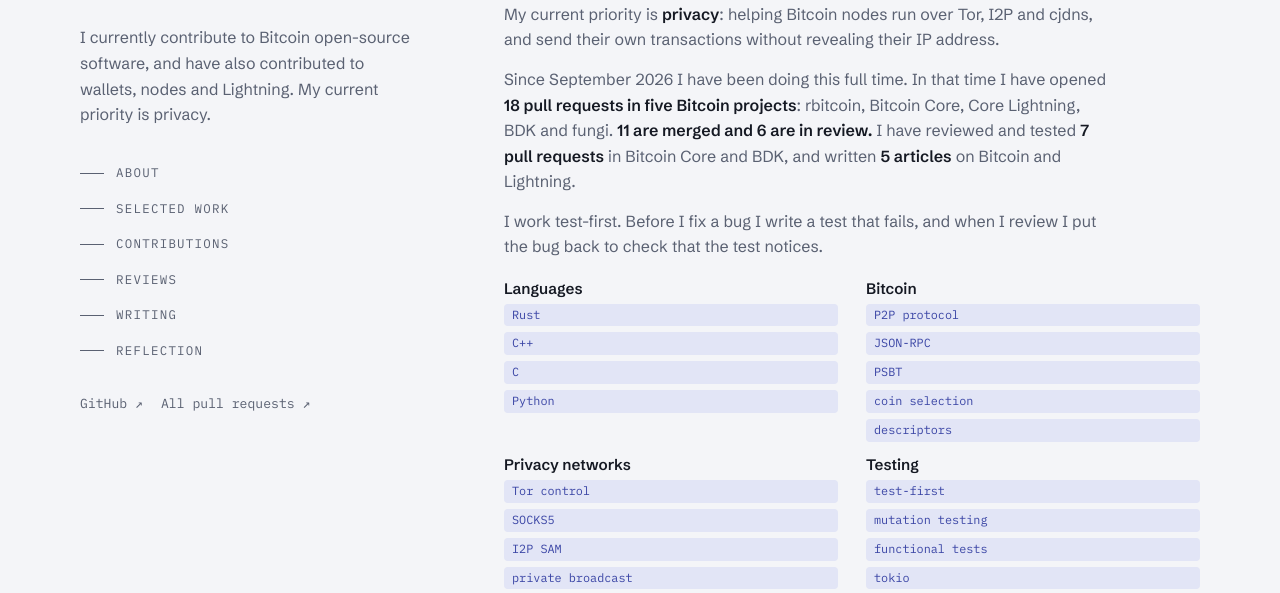
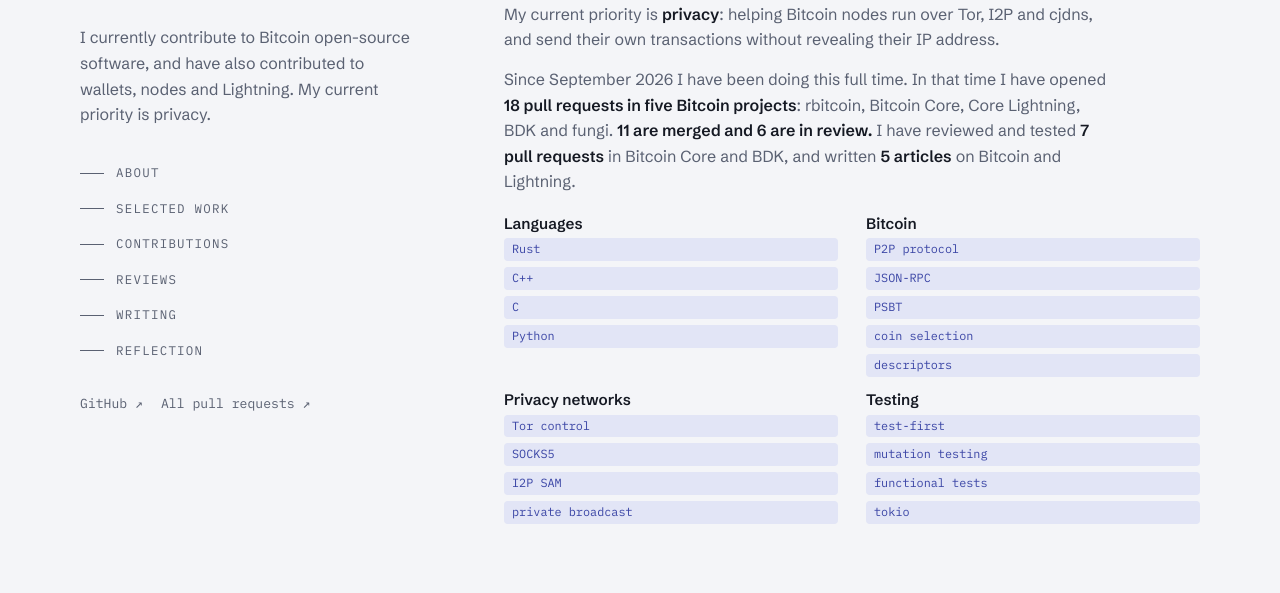
Before and after one commit to Naomi-Gift/Naomi-Gift.github.io, a plain HTML site: page index.html in a window 1280 px wide. Shown: the part 200-793 px from the top of the page. Drawn offline with Linux system fonts and the light colour scheme.

Commit message:
Drop the test-first line

```diff
--- a/index.html
+++ b/index.html
@@ -142,7 +142,6 @@ section{display:flex;flex-direction:column;gap:20px;scroll-margin-top:24px}
     <p>I am a <b>software developer and open source contributor</b>. I currently contribute to Bitcoin open-source software, and I have also contributed to its infrastructure: <b>wallets, nodes and Lightning</b>.</p>
     <p>My current priority is <b>privacy</b>: helping Bitcoin nodes run over Tor, I2P and cjdns, and send their own transactions without revealing their IP address.</p>
     <p>Since September 2026 I have been doing this full time. In that time I have opened <b>18 pull requests in five Bitcoin projects</b>: rbitcoin, Bitcoin Core, Core Lightning, BDK and fungi. <b>11 are merged and 6 are in review.</b> I have reviewed and tested <b>7 pull requests</b> in Bitcoin Core and BDK, and written <b>5 articles</b> on Bitcoin and Lightning.</p>
-    <p>I work test-first. Before I fix a bug I write a test that fails, and when I review I put the bug back to check that the test notices.</p>
   </div>
   <div class="skills">
     <div><h3>Languages</h3><div class="chips"><span class="chip">Rust</span><span class="chip">C++</span><span class="chip">C</span><span class="chip">Python</span></div></div>
```
